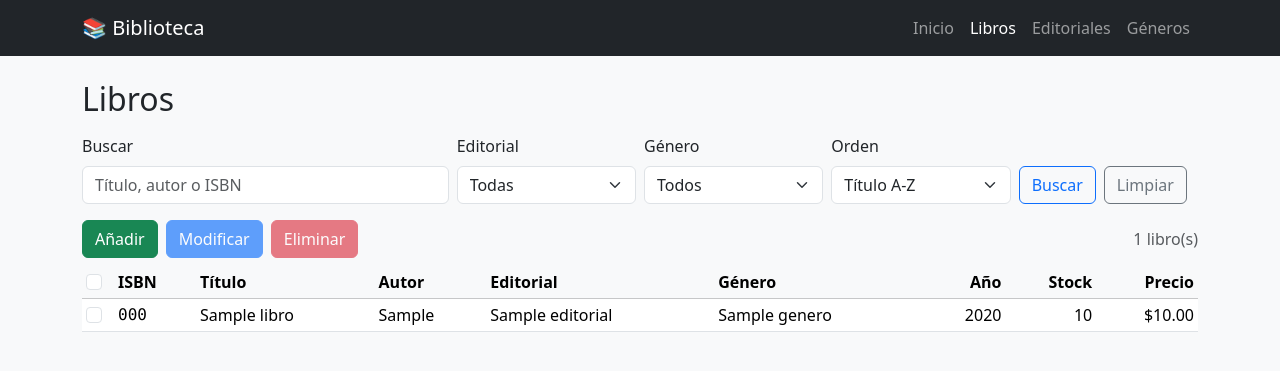
After one commit to connymontero/sistema_biblioteca, a Django app: page /libros/ in a window 1280 px wide. The commit adds this page. Shown: the top 371 px of the page. Run offline with Django 5.2, Linux system fonts and the light colour scheme; tables that the repository leaves empty hold one stand-in row (values such as "Sample post").

Commit message:
Panel de Libros con modales: templates, modales compartidos y crud_panel.js
- _modales.html: modal de formulario (vacio) y modal de confirmacion de eliminar
- crud_panel.js: seleccion de filas, fetch del fragmento _form.html, envio por
  FormData (JSON ok -> reload; HTML -> errores en el modal), confirmacion de eliminar
- libros/panel.html: filtros GET (q, editorial, genero, orden), tabla con checkboxes
- libros/_form.html: fragmento del form para crear y editar

Co-Authored-By: Claude Opus 5 <noreply@anthropic.com>

```diff
--- /dev/null
+++ b/biblioteca_app/templates/libros/panel.html
@@ -0,0 +1,97 @@
+{% extends 'base.html' %}
+{% block titulo %}Libros · Biblioteca{% endblock %}
+
+{% block content %}
+<h2 class="mb-3">Libros</h2>
+
+{# ---- Filtros: GET normal, la vista lee request.GET y recarga la tabla ---- #}
+<form method="get" class="row g-2 align-items-end mb-3">
+    <div class="col-md-4">
+        <label class="form-label" for="q">Buscar</label>
+        <input type="text" class="form-control" id="q" name="q" value="{{ q }}" placeholder="Título, autor o ISBN">
+    </div>
+    <div class="col-md-2">
+        <label class="form-label" for="editorial">Editorial</label>
+        <select class="form-select" id="editorial" name="editorial">
+            <option value="">Todas</option>
+            {% for e in editoriales %}
+                <option value="{{ e.id }}" {% if editorial_id == e.id|stringformat:'s' %}selected{% endif %}>{{ e.nombre }}</option>
+            {% endfor %}
+        </select>
+    </div>
+    <div class="col-md-2">
+        <label class="form-label" for="genero">Género</label>
+        <select class="form-select" id="genero" name="genero">
+            <option value="">Todos</option>
+            {% for g in generos %}
+                <option value="{{ g.id }}" {% if genero_id == g.id|stringformat:'s' %}selected{% endif %}>{{ g.nombre }}</option>
+            {% endfor %}
+        </select>
+    </div>
+    <div class="col-md-2">
+        <label class="form-label" for="orden">Orden</label>
+        <select class="form-select" id="orden" name="orden">
+            <option value="titulo"  {% if orden == 'titulo' %}selected{% endif %}>Título A-Z</option>
+            <option value="-titulo" {% if orden == '-titulo' %}selected{% endif %}>Título Z-A</option>
+            <option value="autor"   {% if orden == 'autor' %}selected{% endif %}>Autor A-Z</option>
+            <option value="precio"  {% if orden == 'precio' %}selected{% endif %}>Precio menor</option>
+            <option value="-precio" {% if orden == '-precio' %}selected{% endif %}>Precio mayor</option>
+            <option value="-anio"   {% if orden == '-anio' %}selected{% endif %}>Más recientes</option>
+            <option value="stock"   {% if orden == 'stock' %}selected{% endif %}>Menor stock</option>
+        </select>
+    </div>
+    <div class="col-md-2 d-flex gap-2">
+        <button type="submit" class="btn btn-outline-primary">Buscar</button>
+        <a href="{% url 'libro_panel' %}" class="btn btn-outline-secondary">Limpiar</a>
+    </div>
+</form>
+
+{# ---- Botones de acción (crud_panel.js los habilita según la selección) ---- #}
+<div class="d-flex gap-2 mb-2">
+    <button type="button" class="btn btn-success" id="btn-anadir"
+            data-url="{% url 'libro_crear' %}" data-titulo="Nuevo libro">Añadir</button>
+    <button type="button" class="btn btn-primary" id="btn-modificar" disabled
+            data-url-editar="{% url 'libro_editar' 0 %}" data-titulo="Modificar libro">Modificar</button>
+    <button type="button" class="btn btn-danger" id="btn-eliminar" disabled>Eliminar</button>
+    <span class="ms-auto align-self-center text-muted">{{ libros|length }} libro(s)</span>
+</div>
+
+{# ---- Tabla envuelta en el form de eliminar (POST con los checkboxes marcados) ---- #}
+<form method="post" action="{% url 'libro_eliminar' %}" id="form-tabla">
+    {% csrf_token %}
+    <div class="table-responsive">
+        <table class="table table-hover table-sm bg-white align-middle">
+            <thead class="table-light">
+                <tr>
+                    <th style="width:2rem"><input type="checkbox" class="form-check-input" id="chk-todos"></th>
+                    <th>ISBN</th>
+                    <th>Título</th>
+                    <th>Autor</th>
+                    <th>Editorial</th>
+                    <th>Género</th>
+                    <th class="text-end">Año</th>
+                    <th class="text-end">Stock</th>
+                    <th class="text-end">Precio</th>
+                </tr>
+            </thead>
+            <tbody>
+                {% for libro in libros %}
+                <tr>
+                    <td><input type="checkbox" class="form-check-input" name="seleccionados" value="{{ libro.pk }}"></td>
+                    <td class="font-monospace">{{ libro.isbn }}</td>
+                    <td>{{ libro.titulo }}</td>
+                    <td>{{ libro.autor }}</td>
+                    <td>{{ libro.editorial.nombre }}</td>  {# sin consulta extra gracias a select_related #}
+                    <td>{{ libro.genero.nombre }}</td>
+                    <td class="text-end">{{ libro.anio_publicacion }}</td>
+                    <td class="text-end">{{ libro.stock }}</td>
+                    <td class="text-end">${{ libro.precio }}</td>
+                </tr>
+                {% empty %}
+                <tr><td colspan="9" class="text-center text-muted py-4">No hay libros que coincidan con el filtro.</td></tr>
+                {% endfor %}
+            </tbody>
+        </table>
+    </div>
+</form>
+{% endblock %}
--- /dev/null
+++ b/config/static/js/crud_panel.js
@@ -0,0 +1,91 @@
+// Comportamiento común de los paneles CRUD (libros, editoriales, géneros).
+// Contrato con el template del panel:
+//   #form-tabla                 <form method="post" action="{% url '..._eliminar' %}"> que envuelve la tabla
+//   input[name=seleccionados]   un checkbox por fila, value = pk
+//   #chk-todos                  checkbox de cabecera para marcar/desmarcar todo
+//   #btn-anadir                 data-url="{% url '..._crear' %}"  data-titulo="Nuevo ..."
+//   #btn-modificar              data-url-editar="{% url '..._editar' 0 %}" (el 0 se reemplaza por el pk)
+//   #btn-eliminar
+// Los modales #modal-form y #modal-eliminar vienen de _modales.html (incluido en base.html).
+
+document.addEventListener('DOMContentLoaded', () => {
+    const formTabla = document.getElementById('form-tabla');
+    if (!formTabla) return;                       // página sin panel (ej. inicio): no hay nada que hacer
+
+    const btnAnadir    = document.getElementById('btn-anadir');
+    const btnModificar = document.getElementById('btn-modificar');
+    const btnEliminar  = document.getElementById('btn-eliminar');
+    const chkTodos     = document.getElementById('chk-todos');
+
+    const modalFormEl   = document.getElementById('modal-form');
+    const modalForm     = new bootstrap.Modal(modalFormEl);
+    const modalBody     = modalFormEl.querySelector('.modal-body');
+    const modalTitulo   = modalFormEl.querySelector('.modal-title');
+    const modalEliminar = new bootstrap.Modal(document.getElementById('modal-eliminar'));
+
+    // ---- selección de filas ----
+    const seleccionados = () => [...formTabla.querySelectorAll('input[name="seleccionados"]:checked')];
+
+    function actualizarBotones() {
+        const n = seleccionados().length;
+        btnModificar.disabled = (n !== 1);        // modificar: exactamente una fila
+        btnEliminar.disabled  = (n === 0);        // eliminar: al menos una
+    }
+
+    formTabla.addEventListener('change', (e) => {
+        if (e.target === chkTodos) {
+            formTabla.querySelectorAll('input[name="seleccionados"]')
+                     .forEach(chk => { chk.checked = chkTodos.checked; });
+        }
+        actualizarBotones();
+    });
+
+    // ---- añadir / modificar: pedir el fragmento del form y mostrarlo en el modal ----
+    async function abrirFormulario(url, titulo) {
+        const respuesta = await fetch(url);       // GET -> la vista devuelve solo el <form> (_form.html)
+        modalBody.innerHTML = await respuesta.text();
+        modalTitulo.textContent = titulo;
+        modalForm.show();
+    }
+
+    btnAnadir.addEventListener('click', () => {
+        abrirFormulario(btnAnadir.dataset.url, btnAnadir.dataset.titulo);
+    });
+
+    btnModificar.addEventListener('click', () => {
+        const pk = seleccionados()[0].value;
+        const url = btnModificar.dataset.urlEditar.replace('/0/', '/' + pk + '/');
+        abrirFormulario(url, btnModificar.dataset.titulo);
+    });
+
+    // ---- envío del form del modal ----
+    // Se escucha en modalBody (delegación) porque el <form> se crea después.
+    modalBody.addEventListener('submit', async (e) => {
+        e.preventDefault();                       // no navegar: lo mandamos por fetch
+        const form = e.target;
+        const respuesta = await fetch(form.action, {
+            method: 'POST',
+            body: new FormData(form),             // incluye el csrfmiddlewaretoken del {% csrf_token %}
+        });
+        const tipo = respuesta.headers.get('content-type') || '';
+        if (tipo.includes('application/json')) {
+            location.reload();                    // {"ok": true}: guardado -> recargar tabla y ver el message
+        } else {
+            modalBody.innerHTML = await respuesta.text();   // HTML: el form con errores; el modal sigue abierto
+        }
+    });
+
+    // ---- eliminar ----
+    btnEliminar.addEventListener('click', () => {
+        const n = seleccionados().length;
+        document.getElementById('eliminar-texto').textContent =
+            '¿Eliminar ' + n + (n === 1 ? ' registro' : ' registros') + '? Esta acción no se puede deshacer.';
+        modalEliminar.show();
+    });
+
+    document.getElementById('btn-confirmar-eliminar').addEventListener('click', () => {
+        formTabla.submit();                       // POST normal con los checkboxes marcados
+    });
+
+    actualizarBotones();
+});
--- /dev/null
+++ b/config/templates/_modales.html
@@ -0,0 +1,31 @@
+{# Modales compartidos por los tres paneles. Los rellena config/static/js/crud_panel.js #}
+
+{# Modal de formulario: el modal-body queda vacío; el JS mete ahí el fragmento _form.html #}
+<div class="modal fade" id="modal-form" tabindex="-1" aria-hidden="true">
+    <div class="modal-dialog modal-lg">
+        <div class="modal-content">
+            <div class="modal-header">
+                <h5 class="modal-title"></h5>
+                <button type="button" class="btn-close" data-bs-dismiss="modal" aria-label="Cerrar"></button>
+            </div>
+            <div class="modal-body"></div>
+        </div>
+    </div>
+</div>
+
+{# Modal de confirmación de eliminar: el botón Confirmar envía el form de la tabla (POST normal) #}
+<div class="modal fade" id="modal-eliminar" tabindex="-1" aria-hidden="true">
+    <div class="modal-dialog">
+        <div class="modal-content">
+            <div class="modal-header">
+                <h5 class="modal-title">Confirmar eliminación</h5>
+                <button type="button" class="btn-close" data-bs-dismiss="modal" aria-label="Cerrar"></button>
+            </div>
+            <div class="modal-body" id="eliminar-texto"></div>
+            <div class="modal-footer">
+                <button type="button" class="btn btn-secondary" data-bs-dismiss="modal">Cancelar</button>
+                <button type="button" class="btn btn-danger" id="btn-confirmar-eliminar">Eliminar</button>
+            </div>
+        </div>
+    </div>
+</div>
--- a/config/templates/base.html
+++ b/config/templates/base.html
@@ -52,11 +52,12 @@
         {% endblock %}
     </div>
 
-    {# Modales compartidos del patrón de panel (los agrega Luis): {% include '_modales.html' %} #}
+    {# Modales compartidos del patrón de panel (vacíos; los rellena crud_panel.js) #}
+    {% include '_modales.html' %}
 
     <!-- Bootstrap JS -->
     <script src="https://cdn.jsdelivr.net/npm/bootstrap@5.3.3/dist/js/bootstrap.bundle.min.js"></script>
-    {# JS compartido del patrón de panel (lo agrega Luis): <script src="{% static 'js/crud_panel.js' %}"></script> #}
+    <script src="{% static 'js/crud_panel.js' %}"></script>
     {% block scripts %}{% endblock %}
 </body>
 </html>
```
Also changed, not shown: biblioteca_app/templates/libros/_form.html (added, +29 -0 lines).
